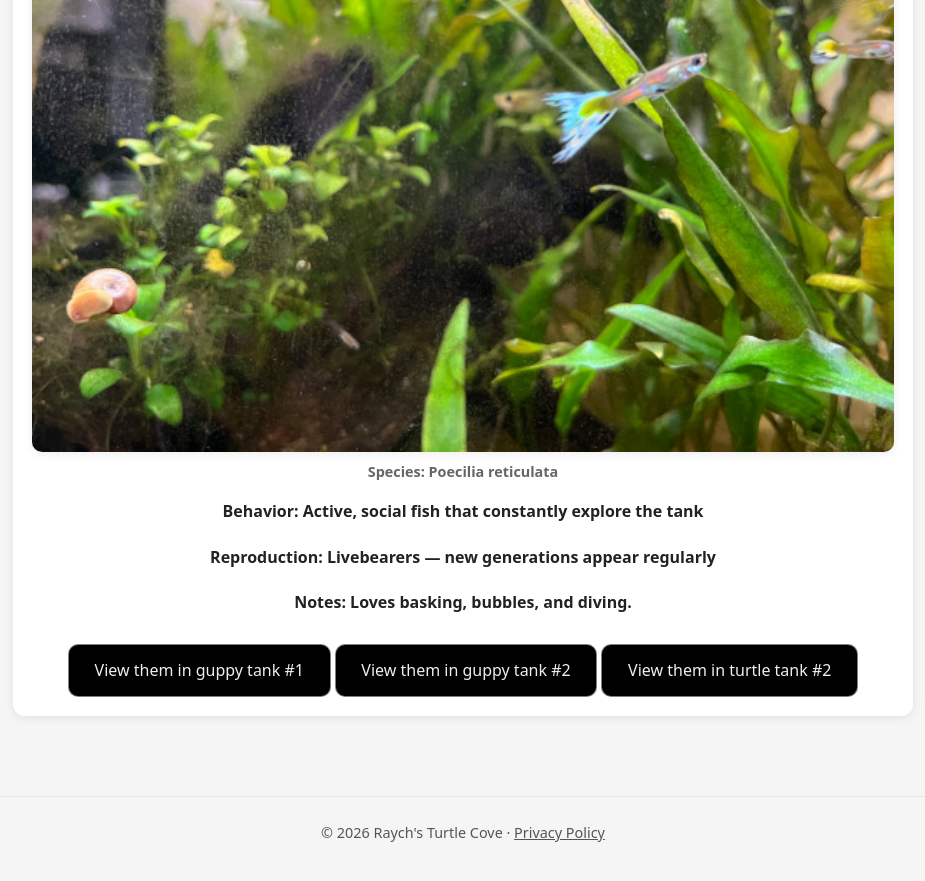
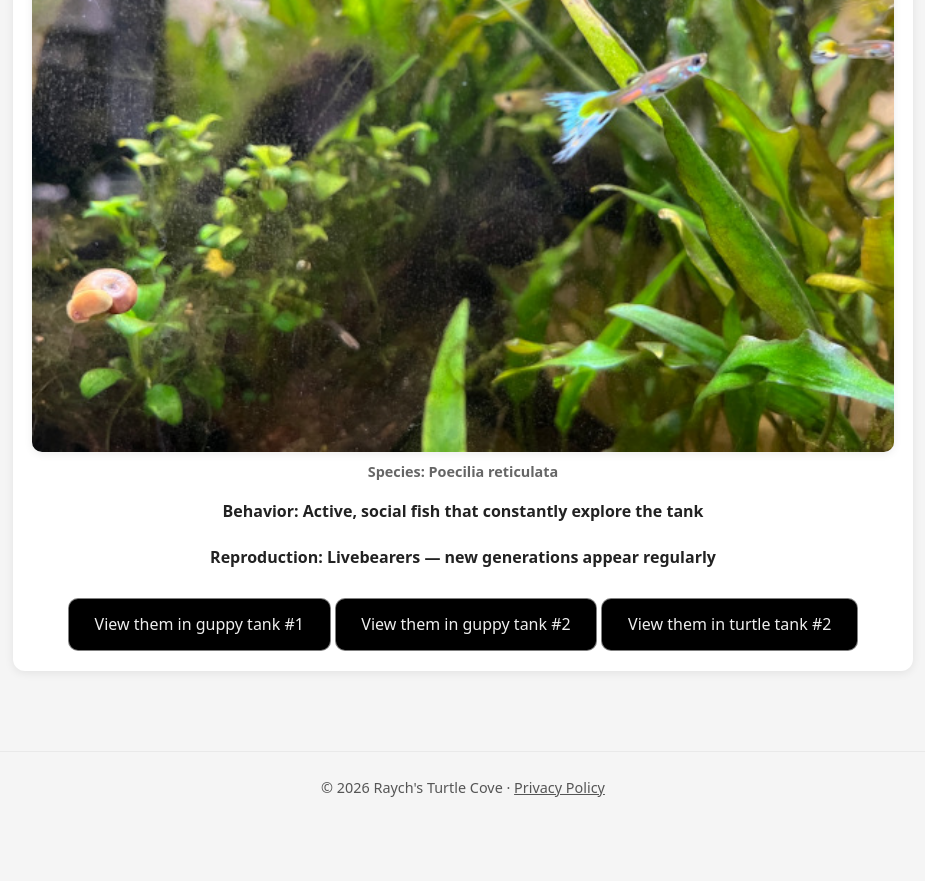
Before and after one commit to rachelsprague/turtles.raych.com, a Jekyll site: the page built from animals/guppies.md, in a window 1280 px wide and 900 px high, scrolled down 589 px. Shown: the top 881 px of the window, without its empty margins (177-1102 px from the left). Built offline with Jekyll 4.4.1, drawn with Linux system fonts in a browser that asks for light colours; after the commit the page ends 1444 px from its top, so only the background shows below that.

Commit message:
copy updates

```diff
--- a/animals/guppies.md
+++ b/animals/guppies.md
@@ -14,7 +14,6 @@ My planted tanks are home to communities of **guppies**, small livebearing fish
       <p><strong>Species: Poecilia reticulata</strong></p>
       <p><strong>Behavior: Active, social fish that constantly explore the tank</strong></p>
       <p><strong>Reproduction: Livebearers — new generations appear regularly</strong></p>
-      <p><strong>Notes: Loves basking, bubbles, and diving.  </strong></p>
     <a class="btn btn--primary" href="/tanks/guppy-tank-1">View them in guppy tank #1</a>
     <a class="btn btn--primary" href="/tanks/guppy-tank-2">View them in guppy tank #2</a>
     <a class="btn btn--primary" href="/tanks/turtle-tank-2">View them in turtle tank #2</a>
```
